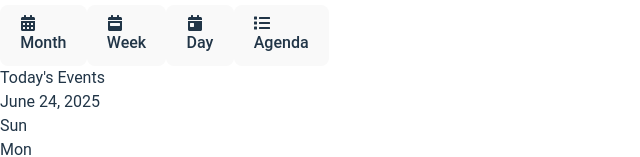
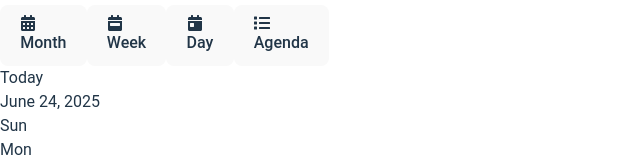
Before and after one commit to Pradheep-S/calendar, a React (Vite) app: page / in a window 1280 px wide. Both pictures are taken after a click on the button 28 px from the left and 18 px from the top of the page. Shown: the part 578-735 px from the top of the page, without its empty margins (0-640 px from the left). Built offline with nearby package versions, Linux system fonts and the light colour scheme.

Commit message:
update: Simplify header for today's events

```diff
--- a/src/components/Calendar/MobileNavDrawer.jsx
+++ b/src/components/Calendar/MobileNavDrawer.jsx
@@ -76,7 +76,7 @@ const MobileNavDrawer = ({ onClose, activeView, views, setActiveView, currentDat
           </div>
 
           <div className="mt-6">
-            <h4 className="px-3 mb-2 text-xs uppercase font-medium text-gray-500">Today's Events</h4>
+            <h4 className="px-3 mb-2 text-xs uppercase font-medium text-gray-500">Today</h4>
             <div className="py-2 px-3 text-sm text-gray-500">
               {currentDate.format("MMMM D, YYYY")}
             </div>
```
